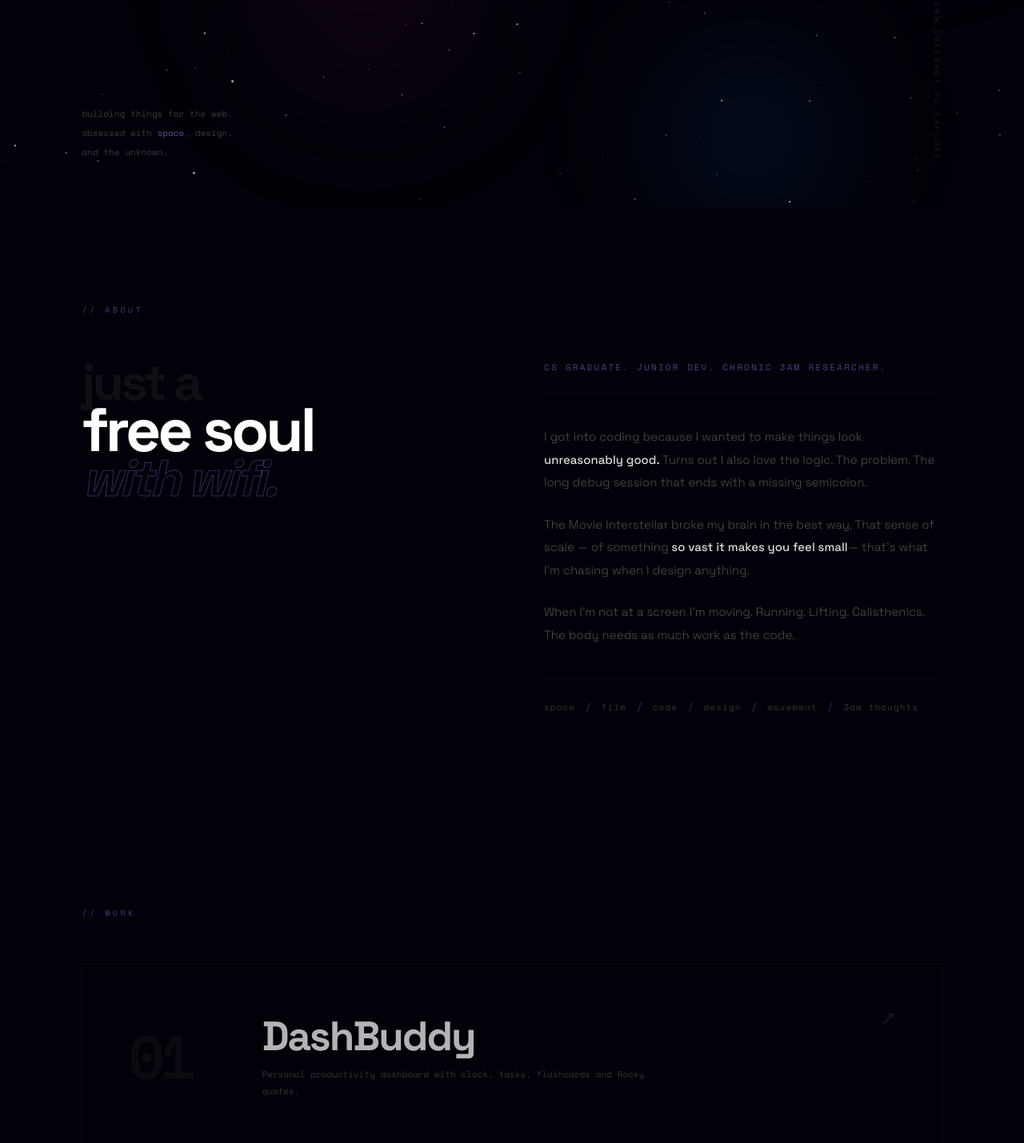
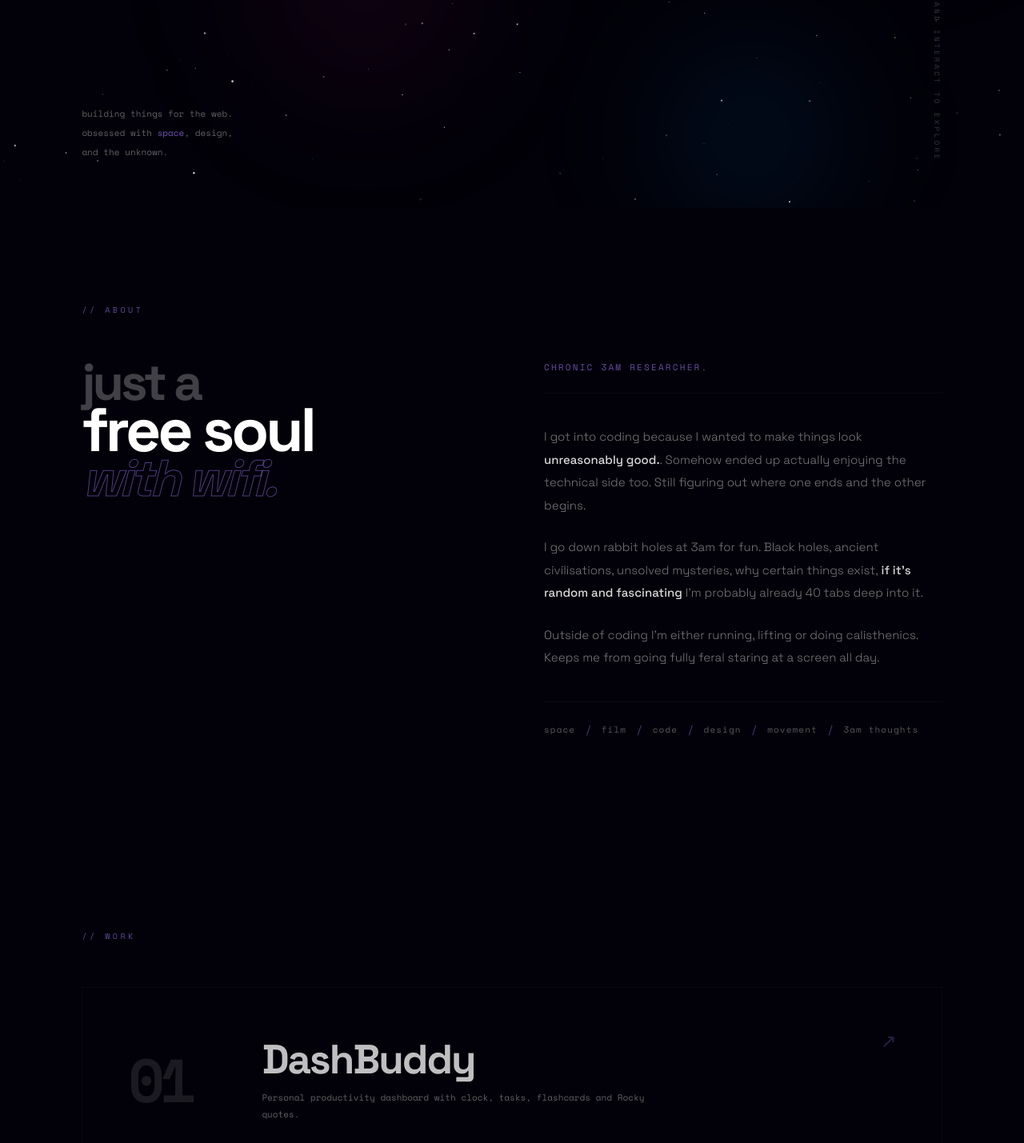
Before and after one commit to digitalrkive/portfolio, a React (Vite) app: page / in a window 1280 px wide. Shown: the part 540-1969 px from the top of the page at 80% size. Built offline with nearby package versions, Linux system fonts and the light colour scheme.

Commit message:
text update

```diff
--- a/src/components/About.jsx
+++ b/src/components/About.jsx
@@ -17,25 +17,25 @@ export default function About() {
 
         <div className="about-right">
           <p className="about-statement">
-            CS graduate. Junior dev. Chronic 3am researcher.
+            Chronic 3am researcher.
           </p>
 
          <div className="about-manifesto">
   <p>
     I got into coding because I wanted to make things look
-              <span className="highlight"> unreasonably good.</span> Turns
-              out I also love the logic. The problem. The long debug
-              session that ends with a missing semicolon.
+    <span className="highlight"> unreasonably good.</span>. Somehow
+    ended up actually enjoying the technical side too. Still figuring
+    out where one ends and the other begins.
   </p>
   <p>
-              The Movie Interstellar broke my brain in the best way. That sense of
-              scale — of something
-              <span className="highlight"> so vast it makes you feel small</span>
-              — that's what I'm chasing when I design anything.
+    I go down rabbit holes at 3am for fun. Black holes, ancient
+    civilisations, unsolved mysteries, why certain things exist,
+    <span className="highlight"> if it's random and fascinating </span>
+    I'm probably already 40 tabs deep into it.
   </p>
   <p>
-              When I'm not at a screen I'm moving. Running. Lifting.
-              Calisthenics. The body needs as much work as the code.
+    Outside of coding I'm either running, lifting or doing calisthenics.
+    Keeps me from going fully feral staring at a screen all day.
   </p>
 </div>
 
--- a/src/components/Contact.jsx
+++ b/src/components/Contact.jsx
@@ -13,12 +13,12 @@ export default function Contact() {
 
         <p className="contact-sub">
           somewhere between the stars and the screen.
-          drop a message into the void —
-          i usually reply.
+          drop a message into the void...
+          I usually reply.
         </p>
 
         <a href="mailto:henna@hennaisjustdagoat.com" className="contact-email">
-          justherkive@outlook.com ↗
+          Henna.msn@gmail.com↗
         </a>
 
         <div className="contact-links">
@@ -33,7 +33,7 @@ export default function Contact() {
 
       <div className="contact-footer">
         <span className="footer-mono">hennaisjustdagoat.com</span>
-        <span className="footer-mono">built for fun </span>
+        <span className="footer-mono">built for fun lol </span>
       </div>
     </section>
   )
--- a/src/components/Skills.jsx
+++ b/src/components/Skills.jsx
@@ -6,13 +6,13 @@ const skills = [
     name: 'HTML',
     level: 90,
     tag: 'solid',
-    detail: 'My foundation. I can structure anything — semantic, accessible, clean. The thing everything else is built on top of.',
+    detail: 'My foundation. I can structure anything, accessible, clean. The thing everything else is built on top of.',
   },
   {
     name: 'CSS',
     level: 85,
     tag: 'solid',
-    detail: 'This is where my design brain kicks in. Animations, layouts, responsive design — I genuinely enjoy CSS more than most people think is normal.',
+    detail: 'This is where my design brain kicks in. Animations, layouts, responsive design :D I genuinely enjoy CSS more than most people think is normal.',
   },
   {
     name: 'JavaScript',
@@ -24,7 +24,7 @@ const skills = [
     name: 'React',
     level: 55,
     tag: 'growing',
-    detail: 'Components, props, state, hooks, context — I get it. Still building experience but already shipping real projects with it.',
+    detail: 'Components, props, state, hooks, context . Still building experience but games the game.',
   },
   {
     name: 'Git',
--- a/src/styles/About.css
+++ b/src/styles/About.css
@@ -2,7 +2,7 @@
   font-family: 'Space Mono', monospace;
   font-size: 10px;
   letter-spacing: 0.35em;
-  color: rgba(160, 120, 255, 0.45);
+  color: rgba(160, 120, 255, 0.6);
   text-transform: uppercase;
   margin-bottom: 56px;
 }
@@ -35,7 +35,7 @@
   font-family: 'Space Grotesk', sans-serif;
   font-size: clamp(36px, 5vw, 64px);
   font-weight: 700;
-  color: rgba(255, 255, 255, 0.06);
+  color: rgba(255, 255, 255, 0.25);
 }
 
 .ah-bright {
@@ -50,7 +50,7 @@
   font-size: clamp(36px, 5vw, 64px);
   font-weight: 700;
   color: transparent;
-  -webkit-text-stroke: 1px rgba(160, 120, 255, 0.35);
+  -webkit-text-stroke: 1px rgba(160, 120, 255, 0.5);
   font-style: italic;
 }
 
@@ -64,7 +64,7 @@
   font-family: 'Space Mono', monospace;
   font-size: 11px;
   letter-spacing: 0.2em;
-  color: rgba(160, 120, 255, 0.5);
+  color: rgba(160, 120, 255, 0.64);
   text-transform: uppercase;
   padding-bottom: 24px;
   border-bottom: 1px solid rgba(255, 255, 255, 0.04);
@@ -79,7 +79,7 @@
 .about-manifesto p {
   font-family: 'Space Grotesk', sans-serif;
   font-size: 15px;
-  color: rgba(255, 255, 255, 0.3);
+  color: rgba(255, 255, 255, 0.47);
   line-height: 1.9;
   font-weight: 300;
 }
@@ -102,12 +102,12 @@
   font-family: 'Space Mono', monospace;
   font-size: 11px;
   letter-spacing: 0.1em;
-  color: rgba(255, 255, 255, 0.2);
+  color: rgba(255, 255, 255, 0.34);
   text-transform: lowercase;
 }
 
 .about-words .slash {
-  color: rgba(160, 120, 255, 0.3);
+  color: rgba(160, 120, 255, 0.45);
   font-size: 14px;
   letter-spacing: 0;
 }
--- a/src/styles/Contact.css
+++ b/src/styles/Contact.css
@@ -2,7 +2,7 @@
   font-family: 'Space Mono', monospace;
   font-size: 10px;
   letter-spacing: 0.35em;
-  color: rgba(160, 120, 255, 0.45);
+  color: rgba(160, 120, 255, 0.6);
   text-transform: uppercase;
   margin-bottom: 56px;
 }
@@ -26,7 +26,7 @@
   font-weight: 700;
   letter-spacing: -3px;
   line-height: 0.9;
-  color: rgba(255, 255, 255, 0.08);
+  color: rgba(255, 255, 255, 0.25);
 }
 
 .contact-big em {
@@ -37,7 +37,7 @@
 .contact-sub {
   font-family: 'Space Mono', monospace;
   font-size: 12px;
-  color: rgba(255, 255, 255, 0.28);
+  color: rgba(255, 255, 255, 0.43);
   line-height: 2;
   max-width: 420px;
 }
@@ -67,14 +67,14 @@
   font-family: 'Space Mono', monospace;
   font-size: 11px;
   letter-spacing: 0.15em;
-  color: rgba(255, 255, 255, 0.25);
+  color: rgba(255, 255, 255, 0.4);
   text-decoration: none;
   text-transform: uppercase;
   transition: color 0.2s;
 }
 
 .contact-link:hover {
-  color: rgba(255, 255, 255, 0.6);
+  color: rgba(255, 255, 255, 0.7);
 }
 
 .contact-footer {
@@ -89,7 +89,7 @@
 .footer-mono {
   font-family: 'Space Mono', monospace;
   font-size: 10px;
-  color: rgba(255, 255, 255, 0.15);
+  color: rgba(255, 255, 255, 0.26);
   letter-spacing: 0.1em;
 }
 
--- a/src/styles/Hero.css
+++ b/src/styles/Hero.css
@@ -24,7 +24,7 @@
   font-family: 'Space Mono', monospace;
   font-size: 10px;
   letter-spacing: 0.3em;
-  color: rgba(160, 120, 255, 0.4);
+  color: rgba(160, 120, 255, 0.6);
   text-transform: uppercase;
   margin-bottom: 24px;
   display: flex;
@@ -36,7 +36,7 @@
   content: '';
   width: 32px;
   height: 1px;
-  background: rgba(160, 120, 255, 0.4);
+  background: rgba(160, 120, 255, 0.6);
   display: inline-block;
   flex-shrink: 0;
 }
@@ -52,7 +52,7 @@
 
 .dim {
   font-size: clamp(60px, 10vw, 120px);
-  color: rgba(255, 255, 255, 0.06);
+  color: rgba(255, 255, 255, 0.25);
   font-weight: 700;
 }
 
@@ -94,13 +94,13 @@
 .hero-sub {
   font-family: 'Space Mono', monospace;
   font-size: 11px;
-  color: rgba(255, 255, 255, 0.22);
+  color: rgba(255, 255, 255, 0.38);
   line-height: 2.2;
   max-width: 340px;
 }
 
 .hero-sub em {
-  color: rgba(160, 120, 255, 0.6);
+  color: rgba(160, 120, 255, 0.7);
   font-style: normal;
 }
 
@@ -108,7 +108,7 @@
   font-family: 'Space Mono', monospace;
   font-size: 9px;
   letter-spacing: 0.35em;
-  color: rgba(255, 255, 255, 0.1);
+  color: rgba(255, 255, 255, 0.21);
   text-transform: uppercase;
   writing-mode: vertical-rl;
   text-orientation: mixed;
--- a/src/styles/Project.css
+++ b/src/styles/Project.css
@@ -2,7 +2,7 @@
   font-family: 'Space Mono', monospace;
   font-size: 10px;
   letter-spacing: 0.35em;
-  color: rgba(160, 120, 255, 0.45);
+  color: rgba(160, 120, 255, 0.6);
   text-transform: uppercase;
   margin-bottom: 56px;
 }
@@ -56,7 +56,7 @@
   font-family: 'Space Mono', monospace;
   font-size: 72px;
   font-weight: 700;
-  color: rgba(255, 255, 255, 0.04);
+  color: rgba(255, 255, 255, 0.1);
   line-height: 1;
   letter-spacing: -4px;
   transition: color 0.4s;
@@ -64,7 +64,7 @@
 }
 
 .proj-row:hover .proj-num {
-  color: rgba(160, 120, 255, 0.15);
+  color: rgba(160, 120, 255, 0.25);
 }
 
 .proj-info {
@@ -76,7 +76,7 @@
 .proj-info h3 {
   font-size: clamp(32px, 4vw, 52px);
   font-weight: 700;
-  color: rgba(255, 255, 255, 0.7);
+  color: rgba(255, 255, 255, 0.75);
   letter-spacing: -2px;
   line-height: 1;
   transition: color 0.3s;
@@ -89,7 +89,7 @@
 .proj-info p {
   font-family: 'Space Mono', monospace;
   font-size: 11px;
-  color: rgba(255, 255, 255, 0.2);
+  color: rgba(255, 255, 255, 0.38);
   line-height: 1.9;
   max-width: 480px;
 }
@@ -105,15 +105,15 @@
   font-family: 'Space Mono', monospace;
   font-size: 9px;
   letter-spacing: 0.12em;
-  color: rgba(160, 120, 255, 0.45);
-  border: 1px solid rgba(160, 120, 255, 0.12);
+  color: rgba(160, 120, 255, 0.6);
+  border: 1px solid rgba(160, 120, 255, 0.2);
   padding: 5px 12px;
   transition: all 0.3s;
 }
 
 .proj-row:hover .proj-tag {
-  color: rgba(160, 120, 255, 0.8);
-  border-color: rgba(160, 120, 255, 0.3);
+  color: rgba(160, 120, 255, 0.9);
+  border-color: rgba(160, 120, 255, 0.4);
 }
 
 .proj-arrow {
@@ -121,7 +121,7 @@
   top: 48px;
   right: 56px;
   font-size: 24px;
-  color: rgba(160, 120, 255, 0.15);
+  color: rgba(160, 120, 255, 0.25);
   transition: all 0.4s cubic-bezier(0.16, 1, 0.3, 1);
   font-family: 'Space Mono', monospace;
 }
@@ -188,7 +188,7 @@
 .popup-num {
   font-family: 'Space Mono', monospace;
   font-size: 10px;
-  color: rgba(160, 120, 255, 0.3);
+  color: rgba(160, 120, 255, 0.5);
   letter-spacing: 0.4em;
   margin-bottom: 20px;
   text-transform: uppercase;
@@ -206,7 +206,7 @@
 .popup-detail {
   font-family: 'Space Mono', monospace;
   font-size: 12px;
-  color: rgba(255, 255, 255, 0.3);
+  color: rgba(255, 255, 255, 0.47);
   line-height: 2.4;
   margin-bottom: 36px;
 }
@@ -242,7 +242,7 @@
   font-family: 'Space Mono', monospace;
   font-size: 11px;
   letter-spacing: 0.2em;
-  color: rgba(255, 255, 255, 0.12);
+  color: rgba(255, 255, 255, 0.25);
   background: none;
   border: none;
   cursor: pointer;
@@ -250,7 +250,7 @@
   transition: color 0.2s;
 }
 
-.popup-close:hover { color: rgba(255, 255, 255, 0.4); }
+.popup-close:hover { color: rgba(255, 255, 255, 0.6); }
 
 @keyframes fadeIn {
   from { opacity: 0; }
```
Lines whose indentation alone changed are shown as unchanged.
